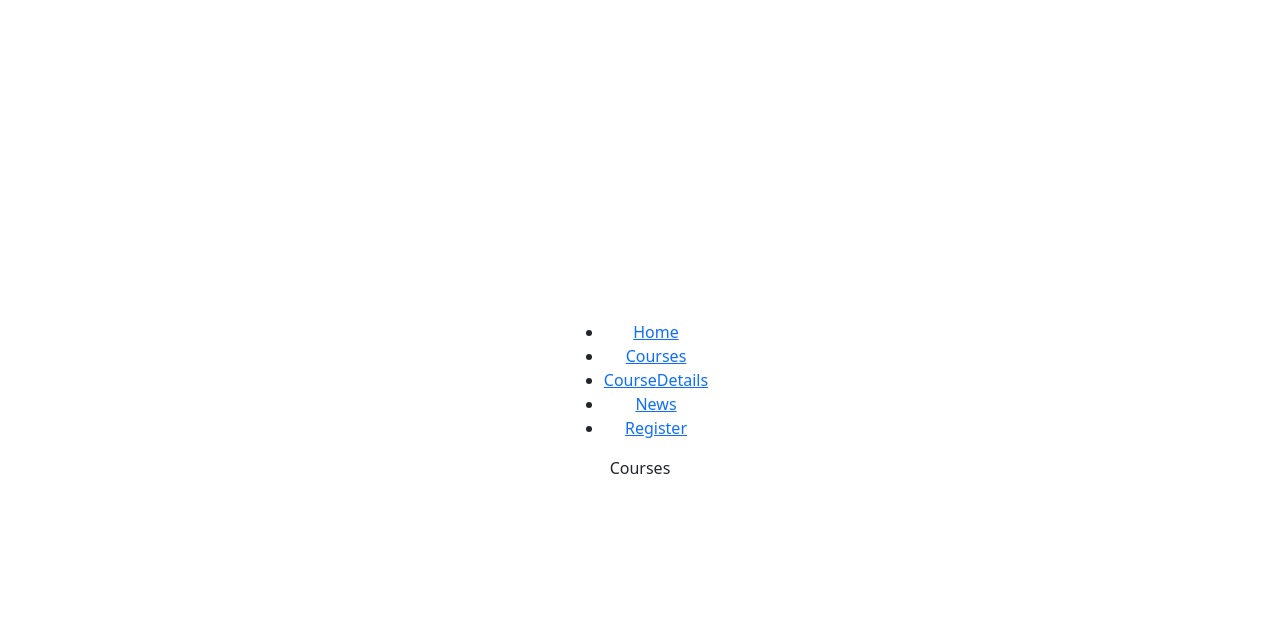
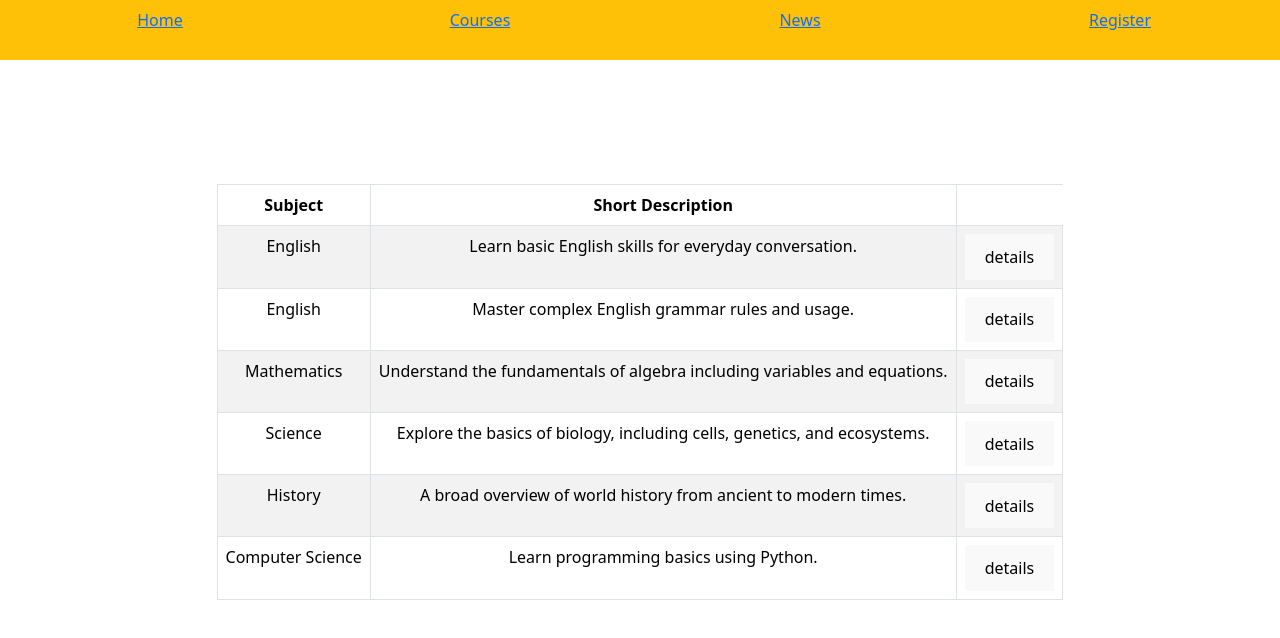
Before and after one commit to 83wakasug/StudentPortal, a React (Vite) app: page /courses in a window 1280 px wide. Shown: the top 638 px of the page. Built offline with nearby package versions, Linux system fonts and the light colour scheme.

Commit message:
courses details

```diff
--- a/src/App.jsx
+++ b/src/App.jsx
@@ -1,11 +1,11 @@
-import { useState } from 'react'
+
 import { BrowserRouter as Router, Routes, Route } from 'react-router-dom';
 import { Navbar } from './Component';
 import { Home, Courses, CourseDetails, News, Register } from './Pages';
 import './App.css'
 
 function App() {
-  const [count, setCount] = useState(0)
+
 
   return (
     <>
@@ -17,7 +17,7 @@ function App() {
           <Routes>
             <Route path="/" element={<Home />} />
             <Route path="/courses" element={<Courses />} />
-            <Route path="/coursedetails" element={<CourseDetails />} />
+            <Route path="/coursedetails/:id" element={<CourseDetails />} />
             <Route path="/news" element={<News />} />
             <Route path="/register" element={<Register />} />
           </Routes>
--- a/src/Component/CourseCard.jsx
+++ b/src/Component/CourseCard.jsx
@@ -1,9 +1,44 @@
-import React from 'react'
+import React, { useEffect, useState } from 'react';
+import 'bootstrap/dist/css/bootstrap.min.css';
+import Table from 'react-bootstrap/Table';
+import {Link } from "react-router-dom";
 
 const CourseCard = () => {
+
+  const [data, setData] = useState(null);
+
+  useEffect(() => {
+    fetch('/Data/course.json')
+      .then(response => response.json())
+      .then(data => setData(data))
+      .catch(error => console.error('Error fetching data:', error));
+  }, []);
+
+  if (!data) {
+    return <div>Loading...</div>;
+  }
   return (
-    <div>CourseCard</div>
-  )
+
+    <Table striped bordered hover>
+    <thead>
+      <tr>
+        <th>Subject</th>
+        <th>Short Description</th>
+      </tr>
+    </thead>
+    <tbody>
+      {data.map(item => (
+      <tr  key={item.id}>
+        <td>{item.subject}</td>
+        <td> {item.shortDescription} </td>
+        <td><Link to={`/coursedetails/${item.id}`}state={item}><button>details</button></Link> </td>
+    </tr>
+     ))}
+
+    </tbody>
+  </Table>
+);
+
 }
 
 export default CourseCard
--- a/src/Component/Navbar.jsx
+++ b/src/Component/Navbar.jsx
@@ -1,22 +1,24 @@
 import React from 'react'
+import { Link } from 'react-router-dom';
+import 'bootstrap/dist/css/bootstrap.min.css';
+import Container from 'react-bootstrap/Container';
+import Row from 'react-bootstrap/Row';
+import Col from 'react-bootstrap/Col';
+import '../Css/Navbar.css';
 
 const Navbar = () => {
   return (
-    <div>
-    <header>
-      <nav>
-        <ul>
-          <li><a href="/">Home</a></li>
-          <li><a href="/courses">Courses</a></li>
-          <li><a href="/coursedetails">CourseDetails</a></li>
-          <li><a href="/news">News</a></li>
-          <li><a href="/register">Register</a></li>
-        </ul>
-      </nav>
+    <header className="bg-warning fixed-top">
+      <Container fluid className="custom-navbar-container">
+        <Row className="text-center py-2">
+          <Col><Link to="/">Home</Link></Col>
+          <Col><Link to="/courses">Courses</Link></Col>
+          <Col><Link to="/news">News</Link></Col>
+          <Col><Link to="/register">Register</Link></Col>
+        </Row>
+      </Container>
     </header>
-  </div>
-);
-
+  );
 }
 
-export default Navbar
+export default Navbar;
--- /dev/null
+++ b/src/Css/Navbar.css
@@ -0,0 +1,3 @@
+.custom-navbar-container {
+  height: 60px;
+}
--- a/src/Pages/CourseDetails.jsx
+++ b/src/Pages/CourseDetails.jsx
@@ -1,9 +1,51 @@
-import React from 'react'
 
+import React, { useState, useEffect } from 'react'
+import { useLocation } from "react-router-dom"
+import {Link } from "react-router-dom";
+import 'bootstrap/dist/css/bootstrap.min.css';
+import Table from 'react-bootstrap/Table';
 const CourseDetails = () => {
+
+  const courseDetails = useLocation().state;
+
+  if (!courseDetails) {
+    return <div>Loading...</div>
+  }
+
   return (
-    <div>CourseDetails</div>
-  )
+    <div>
+    <h2>Course Details</h2>
+    <div>
+    <Table striped bordered hover>
+      <thead>
+      <tr>
+        <th>Course</th>
+        <th>{courseDetails.title}</th>
+      </tr>
+      </thead>
+      <tbody>
+          <tr>
+            <td>Subject:</td>
+            <td>{courseDetails.subject}</td>
+          </tr>
+          <tr>
+            <td>Level:</td>
+            <td>{courseDetails.level}</td>
+          </tr>
+          <tr>
+            <td>Course Details:</td>
+            <td>{courseDetails.fullDescription}</td>
+          </tr>
+          <tr>
+            <td>Level:</td>
+            <td>        <div><Link to="/courses" ><button>Go back</button></Link></div></td>
+          </tr>
+      </tbody>
+     </Table>
+    </div>
+  </div>
+);
+
 }
 
 export default CourseDetails
--- a/src/Pages/Courses.jsx
+++ b/src/Pages/Courses.jsx
@@ -1,8 +1,11 @@
 import React from 'react'
+import { CourseCard } from '../Component'
 
 const Courses = () => {
   return (
-    <div>Courses</div>
+    <div>
+     <CourseCard />
+    </div>
   )
 }
 
--- a/src/Pages/Home.jsx
+++ b/src/Pages/Home.jsx
@@ -1,10 +1,38 @@
 import React from 'react'
+import { Link } from 'react-router-dom';
+import 'bootstrap/dist/css/bootstrap.min.css';
+import Table from 'react-bootstrap/Table';
+import '../Css/Navbar.css';
+
 
 const Home = () => {
   return (
     <div>
         <h1>"Welcome to Student Portal"</h1>
+        <div className="bg-warning ">
+        <Table striped bordered hover>
+          <thead>
+            <tr>
+              <th>Link</th>
+            </tr>
+          </thead>
+          <tbody>
+            <tr>
+              <td><Link to="/">Home</Link></td>
+            </tr>
+            <tr>
+              <td><Link to="/courses">Courses</Link></td>
+            </tr>
+            <tr>
+              <td><Link to="/news">News</Link></td>
+            </tr>
+            <tr>
+              <td><Link to="/register">Register</Link></td>
+            </tr>
+        </tbody>
 
+      </Table>
+    </div>
     </div>
   )
 }
```
Also changed, not shown: public/Data/course.json (renamed from src/Data/course.json), public/Data/news.json (renamed from src/Data/news.json).
